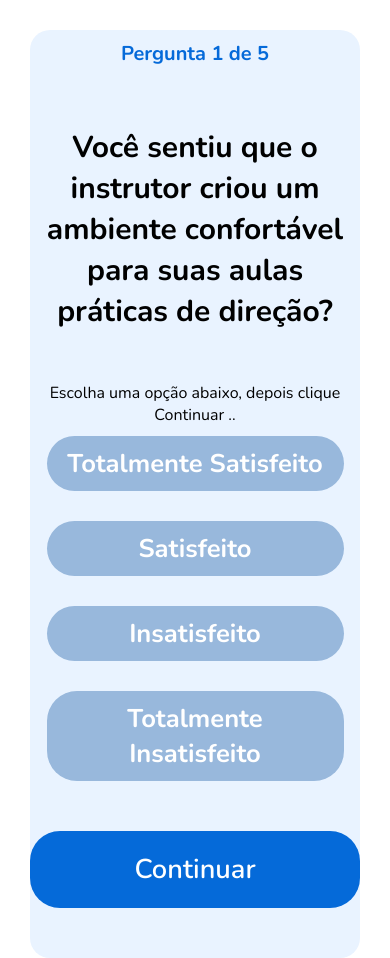
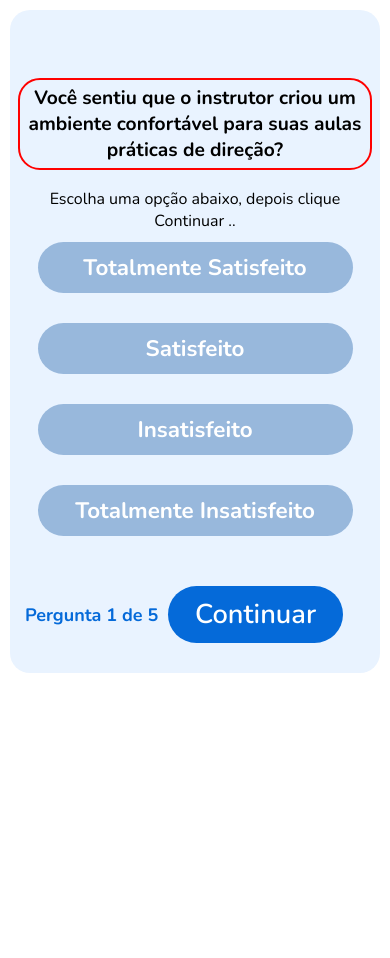
Before and after one commit to marcelocodigos/suveydrivescholl, a plain HTML site: page index.html in a window 390 px wide. After the commit the page ends 864 px from the top, so only its background shows below. Drawn offline with nearby package versions, Linux system fonts and the light colour scheme.

Commit message:
Add new updates for css cntainer quastions auto

```diff
--- a/index.html
+++ b/index.html
@@ -57,7 +57,7 @@
 
         <!--section form questions -->
           <section class="container-questions">
-            <span id="perguntaAtual">Pergunta 1 de 5</span>
+
              <h4 id="pergunta-aqui">Você sentiu que o instrutor criou um ambiente confortável para suas aulas práticas de direção?</h4>
              <div class="container-questions-buttons">
                 <spam>Escolha uma opção abaixo, depois clique Continuar ..</spam>
@@ -73,9 +73,12 @@
                  <button class="btn-questions" data-valor="1" onclick="responder(this)">
                     Totalmente Insatisfeito
                  </button>
-
+                  <div class="button-final">
+                    <span id="perguntaAtual">Pergunta 1 de 5</span>
                     <button id="continuarButton" onclick="continuar()">Continuar</button>
                     <button id="finalizarButton" style="display:none" onclick="finalizar()">Finalizar</button>
+                  </div>
+
                 </div>
 
             </section>
--- a/styles/style.css
+++ b/styles/style.css
@@ -128,8 +128,8 @@ select {
     flex-direction: column;
     max-width: 50%;
     text-align: center;
-    padding-top: 30px;
-    padding-bottom: 30px;
+
+
 
   }
   .container-questions h4{
@@ -149,6 +149,10 @@ select {
     align-items: center;
     margin: 30px;
 
+
+  }
+  body{
+    overflow: hidden;
   }
 
   #perguntaAtual{
@@ -161,6 +165,9 @@ select {
   #pergunta-aqui{
     font-size: 30px;
     text-align: center;
+    outline: 2px solid red;
+    border-radius: 20px;
+    padding: 5px;
   }
   .btn-questions{
     background-color: #98B8DC;
@@ -168,6 +175,12 @@ select {
     padding:10px 20px;
 
 
+  }
+  .button-final{
+    display: flex;
+    flex-direction: row;
+    align-items: center;
+    justify-content: space-around;
   }
   .option-btn-selected{
     background-color: #024EA2;
@@ -178,7 +191,7 @@ select {
     display: flex;
     align-items: center;
     justify-content: center;
-    padding: 20px 100px;
+
   }
 
 
@@ -189,6 +202,9 @@ select {
       text-align: center;
 
       }
+      #pergunta-aqui{
+        font-size: 1.2rem;;
+      }
       footer{
         display: flex;
         flex-direction: row;
@@ -197,16 +213,23 @@ select {
         padding: 10px;
       }
       .container-questions{
-        height: auto;
+        height:auto;
+        margin: 10px;
+        padding: 10px;
       }
       header{
         display: none;
        }
        .btn-questions{
         width: 90%;
-        padding: 10px 20px;
-        font-size: 1.6rem;
+
+        font-size: 1.4rem;
         align-self: center;
+       }
+       #perguntaAtual{
+        font-size: large;
+        font-weight: bolder;
+
        }
        footer{
         display: none;
@@ -216,5 +239,9 @@ select {
         height: auto;
         font-weight: 600;
         font-size: 1.7rem;
+        width: 50%;
+        align-self:flex-end;
+        padding:10px 10px;
+        margin-right: 22px;
        }
   }
```
